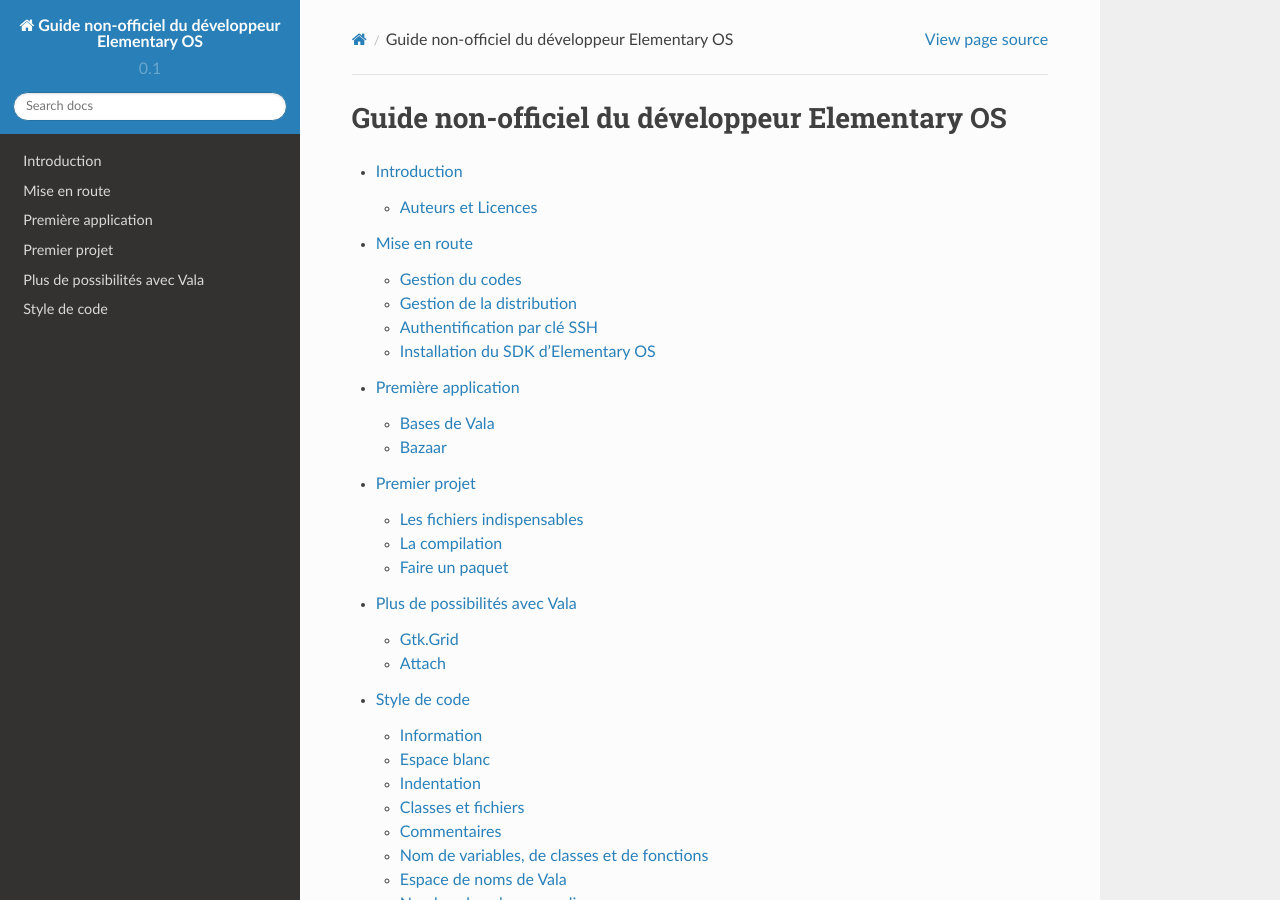
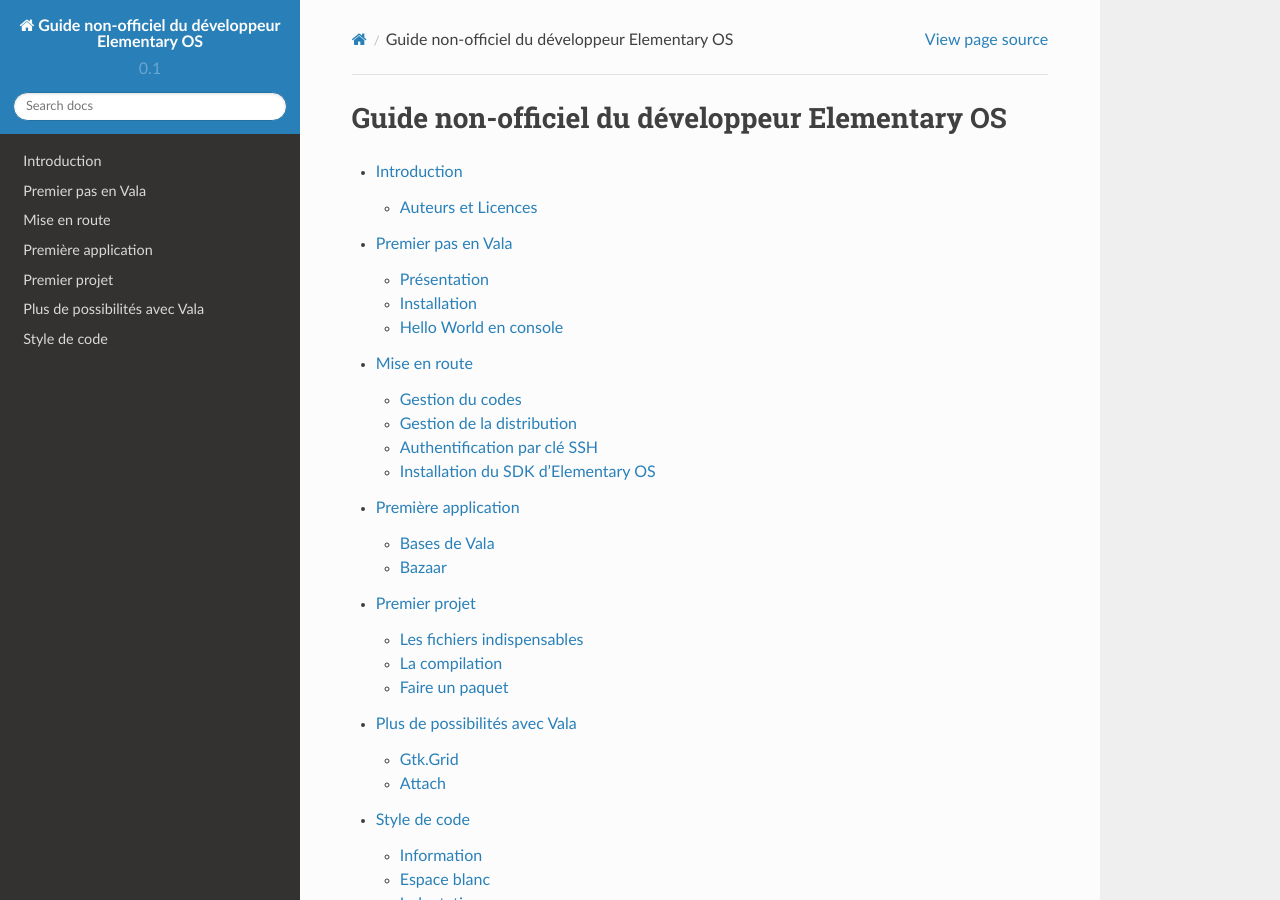
Before and after one commit to elementary-fr/elementaryos-fr-doc, a Sphinx documentation site: the page built from source/index.rst, in a window 1280 px wide and 900 px high. Built offline with Sphinx 7.4.7 and the Read the Docs theme 2.0.0, drawn with Linux system fonts in a browser that asks for light colours; some of the changed lines change nothing that is shown.

Commit message:
Ajout de premier pas en vala

```diff
--- a/source/index.rst
+++ b/source/index.rst
@@ -12,6 +12,7 @@
    :maxdepth: 2
 
    intro
+   premier-pas-en-vala
    mise-en-route
    premiere-application
    premier-projet
--- /dev/null
+++ b/source/premier-pas-en-vala.rst
@@ -0,0 +1,97 @@
+*******************
+Premier pas en Vala
+*******************
+
+Présentation
+=============
+
+Vala est un langage de programmation apparu en 2006. Il a été créé en 2006
+par Jürg Billeter.
+
+Depuis toujours, le langage de prédilection de Gnome est le C. C'est un des
+plus langage de programmation encors utilisés de nos jours. Le C est un
+langage très puissant, pour preuvre, c'est le langage du noyau Linux.
+
+Gnome avait décider d'utiliser le C pour construire son bureau libre.
+Cependant, lorsqu'il a fallut amélioré la librairie permetant de créer
+l'interface graphique, il se sont rendu compte qu'il devait réécrire le code
+avec un style orienté objet.
+
+Le C ne permettant pas de base la création d'objet, ils ont créé leur système,
+appelé GObject, par dessus le C.
+
+Ainsi, Gnome a obtenu pu faire de l'orienté objet et profiter des autres
+avantages du C.
+
+Le principal avantage, les librairies Gnome peuvent être utilisée facilement
+dans presque tous les autres langages, y compris les tous derniers langage
+à la mode, les langages interprété comme le Python.
+
+Les languages interprété ne sont pas directement convertit en language machine
+par le dévellopeur mais seulement lors de l'execution, par l'interprêteur,
+qui convertit le code à la volée.
+
+Cette methode permet de faire des languages très flexibles et simple, mais en
+perdant un peu en performance.
+
+Vala a été créer pour palier au problème de performance des languages
+interprété. Le compilateur vala traduit le code en laguage C, puis le
+compilateur C en laguage machine. De plus, le langage Vala amène toute
+les principales nouveautés des languages moderne, ce qui permet d'écrire des
+programme facilement, tous en gardant une vitesse proche du C.
+
+Installation
+============
+
+Pour utiliser le langage Vala, nous devons installer le compilateur Valac, qui
+va convertir nos fichier .vala en ficier .c. Il nous faut aussi le compilateur
+Gcc qui va convertir les fichier .c en programme executable.
+
+.. code-block:: bash
+
+   $ sudo apt install valac build-essential
+
+Hello World en console
+======================
+
+La tradition veux que lorsqu'on apprend un nouveau language de programmation,
+on commence par écrire un programme qui affiche *Hello World!* dans la console.
+
+On commence par créer un un dossier Projets, avec un sous dossiers
+console-hello. Dans ce sous dossier, on va créer un fichier hello.vala et on
+va l'ouvrir avec notre éditeur de texte.
+
+.. code-block:: bash
+
+   $ cd ~  # Permet de revenir dans notre dossier personnel
+   $ mkdir Projets # Crée le dossier Projets
+   $ mkdir Projets/console-hello # Crée le dossier console-hello dans Projets
+   $ cd Projets/console-hello # On se déplace dans le nouveau répertoire
+   $ touch hello.vala # On crée le fichier
+   $ xdg-open hello.vala # On ouvre le fichier avec le programe par défaut
+
+L'éditeur de text *Scratch* a du s'ouvrir. Copié dans le fichier le code
+suivant:
+
+.. code-block:: vala
+   :linenos:
+
+   void main (){
+       print("Hello World!\n");
+   }
+
+Ensuite, on retourne dans le terminal est en lance la compilation. Si
+nécéssaire, un appuis sur la touche *enter* permet de créer une nouvelle ligne
+de commande.
+
+.. code-block:: bash
+
+   $ valac hello.vala
+   $ ./hello
+
+La deuxième ligne lance notre premier programme. Ci tous ce passe bien, la
+phrase *Hello World!* devrait s'être affichée dans le terminal.
+
+.. note::
+   Le code source des mini-projets de ce guide peut être consulté à l'adresse
+   suivante: https://github.com/Elementary-fr/elementaryos-fr-exemple
```
